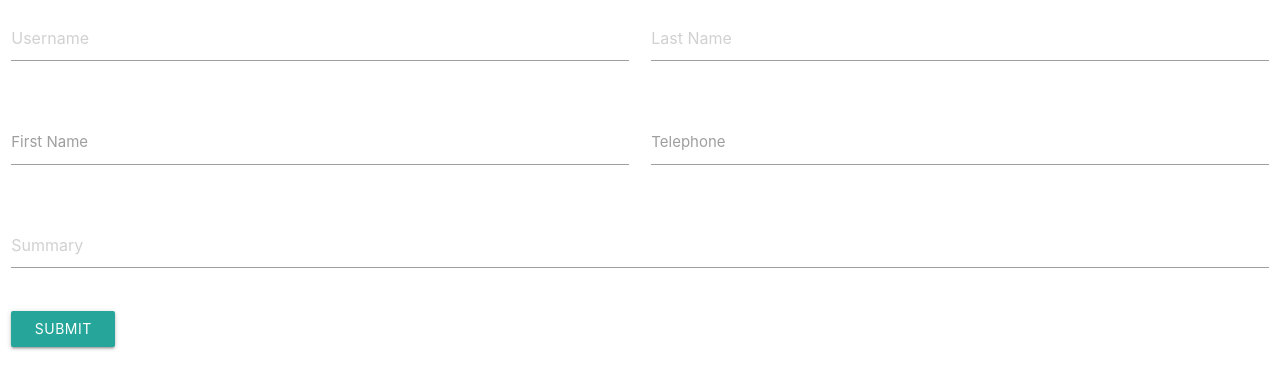
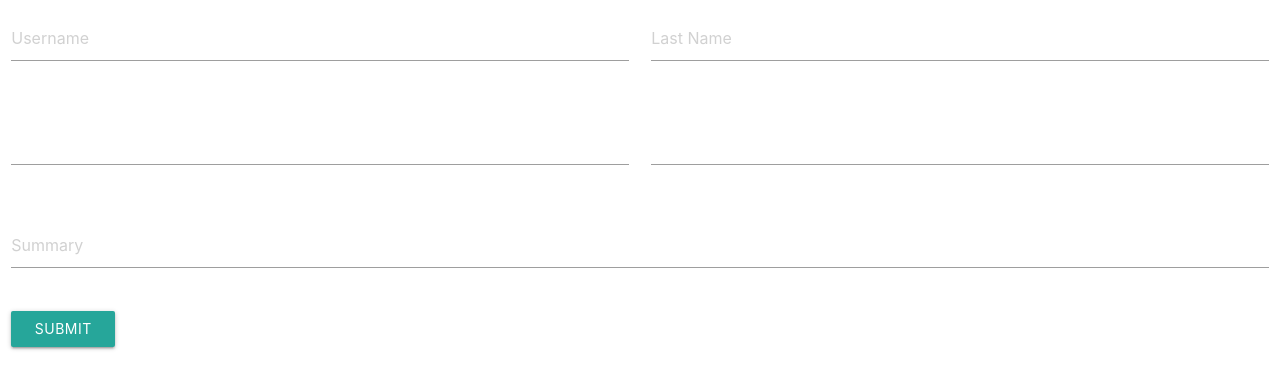
Before and after one commit to GitHubdeWill/teamyourdreams, a plain HTML site: page BackendServer/templates/newprofile.html in a window 1280 px wide. Drawn offline with nearby package versions, Linux system fonts and the light colour scheme.

Commit message:
Massive change

```diff
--- a/BackendServer/templates/newprofile.html
+++ b/BackendServer/templates/newprofile.html
@@ -26,11 +26,9 @@
 			<div class="row">
 				<div class="input-field col s6">
 					<input id="icon_prefix" type="text" class="validate">
-					<label for="icon_prefix">First Name</label>
 				</div>
 				<div class="input-field col s6">
 					<input id="icon_telephone" type="tel" class="validate">
-					<label for="icon_telephone">Telephone</label>
 				</div>
 			</div>
 			<div class="row">
```
